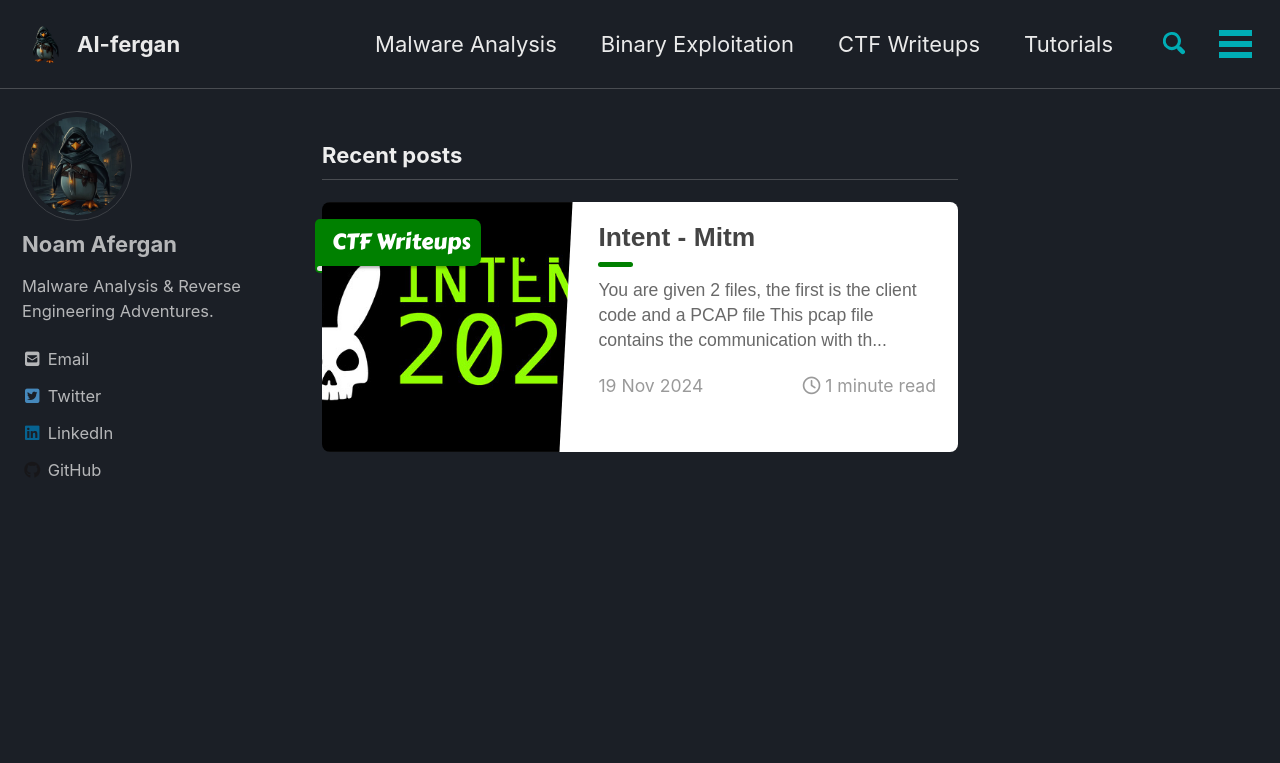
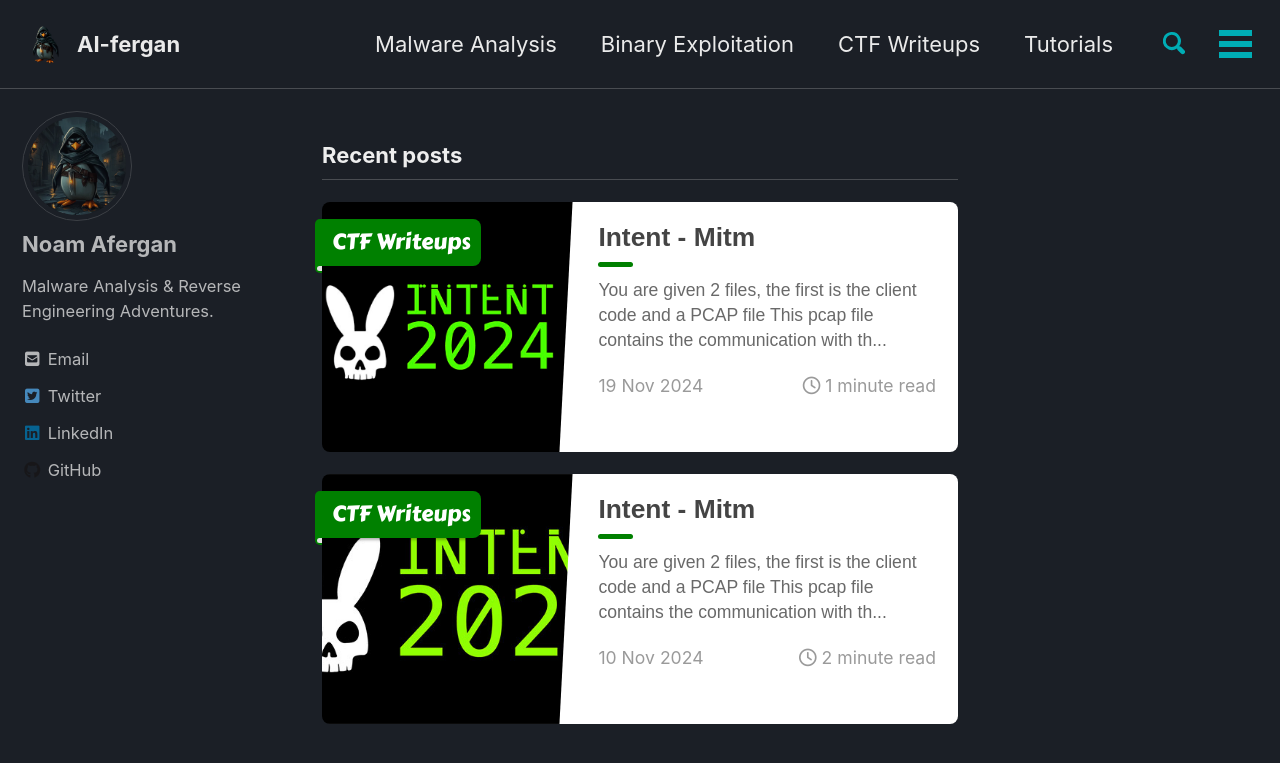
Before and after one commit to 4f3rg4n/4f3rg4n.github.io, a Jekyll site: the page built from index.html, in a window 1280 px wide and 900 px high. Shown: the top 763 px of the window. Built offline with Jekyll 4.4.1, drawn with Linux system fonts in a browser that asks for light colours; cached includes are drawn as plain includes; nearby versions of some CDN libraries; the list of posts is cut into pages by our own code; some of the changed lines change nothing that is shown.

Commit message:
Update intent logo

````diff
--- /dev/null
+++ b/_posts/CTF-Writeups/2024-11-10-minimath.md
@@ -0,0 +1,74 @@
+---
+title: "Intent - Mitm"
+classes: wide
+header:
+  teaser: /assets/images/ctf-writeups/Intent/intent-summit-2024.jpg
+ribbon: green
+description: "You are given 2 files, the first is the client code and a PCAP file This pcap file contains the communication with the server, and somehow, among all that traffic, the client receives the flag from the server Sadly the server is NO LONGER RUNNING as someone spilled some Monster on it because they thought it would make it run faster, so the PCAP file and the client is all we have to go off, good luck!"
+categories:
+  - CTF Writeups
+---
+
+> Challenge description:
+>
+> You are given 2 files, the first is the client code and a PCAP file This pcap file contains the communication with the server, and somehow, among all that traffic, the client receives the flag from the server Sadly the server is NO LONGER RUNNING as someone spilled some Monster on it because they thought it would make it run faster, so the PCAP file and the client is all we have to go off, good luck!
+
+
+
+
+# MiniMath
+#### First assert - 'No numbers allowed.'
+This challenge includes one Python script. When we run the script, it asks for an "equation." We can provide any equation we want, but it has one strict condition: the equation cannot contain any numbers! Here are some examples of valid equations:
+
+```python
+len("aaa")
+
+len("aaa") * len("aaaaa")
+
+pow(len("aa"), len("aaa"))
+```
+
+* Note: Sometimes, the script may throw the exception Infinite loop detected. This exception is raised by the function `get_cycle` when it cannot find the number it is searching for. This function searches for a number such that the sum of the divisors of one of its divisors equals the sum of the divisors of the number itself.
+
+
+#### Second assert - 'Not a sociable number.'
+Second Assertion - "Not a sociable number."
+This assertion occurs when the function `get_cycle` returns fewer than three numbers in the res list. To find a number that makes the function `get_cycle` return three or more numbers, we use brute force, iterating from 1 to 10,000,000.
+
+* Note: The brute force script is in the Python file named `get_sociable_number.py`.
+The result of the brute force search can be found in a comment at the top of the script.
+
+Congrats! Now we have a number that can pass all the tests in the challenge and proceed to the final condition.
+Note: You can try this by creating a Python expression that generates the number `101916` without directly using numbers. The following script generates a Python expression that passes all challenge tests up to the final condition:
+
+```python
+print('len("%s")' % ("a" * 101916))
+```
+
+#### The final condition
+This condition checks if the length of the Python line we provide is less than the value stored in a variable called shortest. This variable has the value `1000`, so we need to write a shorter Python line to pass the condition. To achieve this, we can use multiplication to create larger numbers using smaller strings, instead of relying on a single `len()` function. For example:
+
+```python
+# This line ret 25
+#------------------
+len("aaaaaaaaaaaaaaaaaaaaaaaaa")
+
+# Use this
+# This line ret 25
+#-------------------
+len("aaaaa")*len("aaaaa")
+```
+Now our line is shorter and simpler, to make it even shorter, we can use the `pow()` function:
+
+```python
+# This line ret 125
+#------------------
+len("aaaaa")*len("aaaaaaaaaaaaaaaaaaaaaaaaa")
+
+# Use this
+# This line ret 125
+#-------------------
+pow(len("aaaaa"),len("aaa"))
+```
+
+The `solve.py` script calculates the shortest possible Python line that produces the number `101916` and satisfies the challenge's final condition.
--- a/_posts/CTF-Writeups/2024-11-19-mitm.md
+++ b/_posts/CTF-Writeups/2024-11-19-mitm.md
@@ -2,7 +2,7 @@
 title: "Intent - Mitm"
 classes: wide
 header:
-  teaser: /assets/images/ctf-writeups/Intent/intent-summit-2024.jpg
+  teaser: /assets/images/ctf-writeups/Intent/intent-summit-logo.png
 ribbon: green
 description: "You are given 2 files, the first is the client code and a PCAP file This pcap file contains the communication with the server, and somehow, among all that traffic, the client receives the flag from the server Sadly the server is NO LONGER RUNNING as someone spilled some Monster on it because they thought it would make it run faster, so the PCAP file and the client is all we have to go off, good luck!"
 categories:
````
Also changed, not shown: assets/images/ctf-writeups/Intent/Screenshot from 2025-01-27 14-59-34.png (added), assets/images/ctf-writeups/Intent/intent-summit-logo.png (added).
